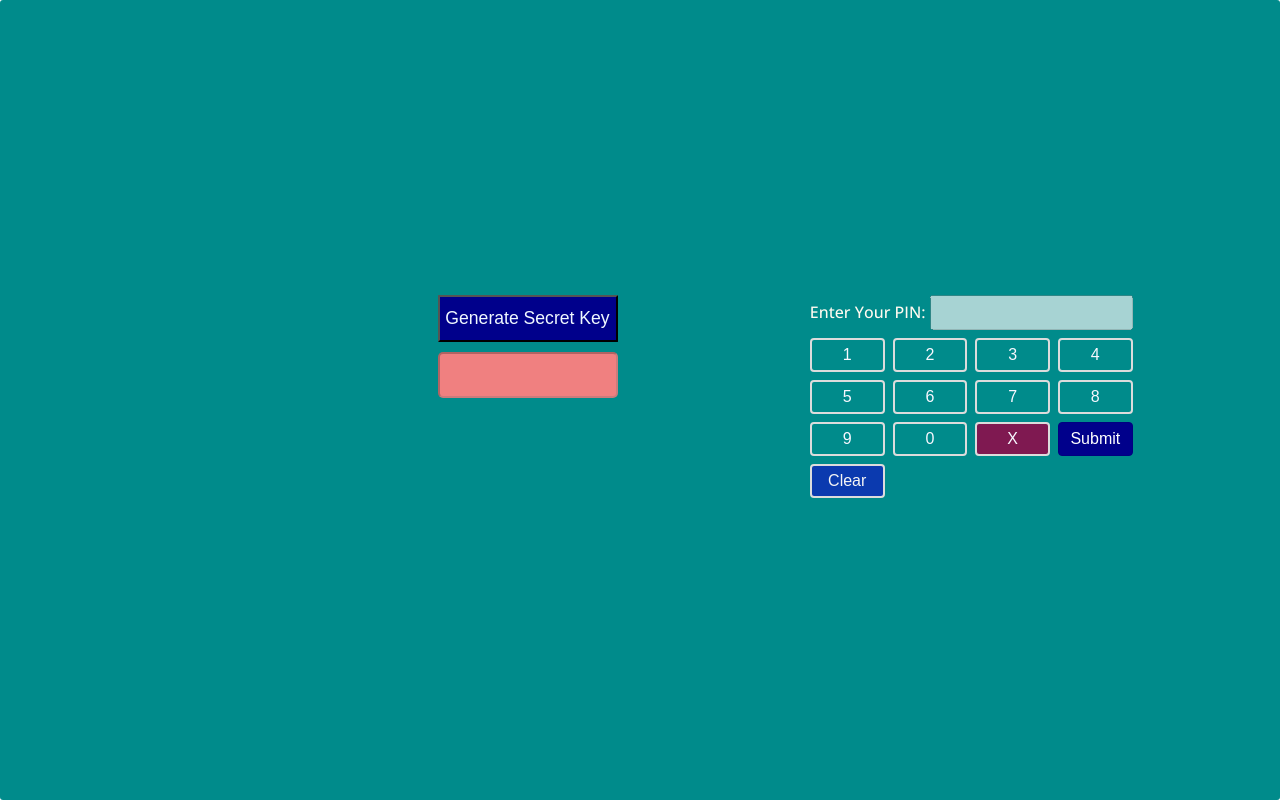
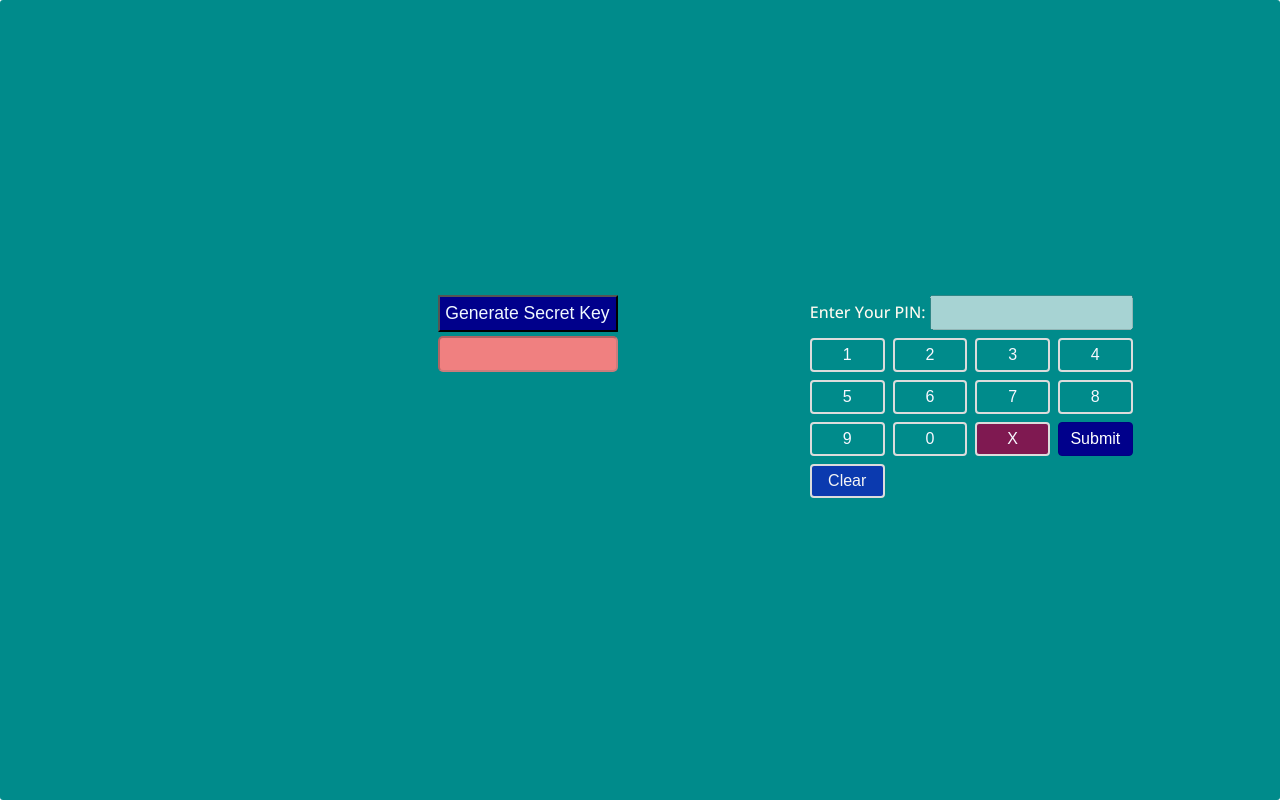
Before and after one commit to rehanuddin1991/secret-key-matcher, a plain HTML site: page index.html in a window 1280 px wide. Drawn offline with nearby package versions, Linux system fonts and the light colour scheme.

Commit message:
question answers and style changed js changed

```diff
--- a/script.js
+++ b/script.js
@@ -131,7 +131,7 @@ container_div.addEventListener("click", (e) => {
 function textFontColorChanged(type, item_text, color, font) {
     document.getElementById(type).innerText = item_text;
     document.getElementById(type).style.color = color;
-    document.getElementById(type).style.fontSize = font;
+    //document.getElementById(type).style.fontSize = font;
 
 
 }
--- a/style.css
+++ b/style.css
@@ -14,7 +14,7 @@
 }
 
 .secret_key_button {
-    padding: 11px 5px;
+    padding: 6px 4px;
     width: 180px;
     background-color: darkblue;
     color: aliceblue;
@@ -23,8 +23,8 @@
 }
 
 #secret_key_value {
-    margin-top: 10px;
-    height: 46px;
+    margin-top: 4px;
+    height: 36px;
     width: 180px;
     background-color: lightcoral;
     color: aliceblue;
@@ -37,6 +37,7 @@
 
 .main_container {
     display: grid;
+    min-height: 420px;
     border-radius: 3px;
     justify-items: center;
     align-content: center;
@@ -104,6 +105,7 @@
 }
 
 
+
 @media screen and (min-width:500px) and (max-width: 900px) {
     .input_output_div {
         display: grid;
```
